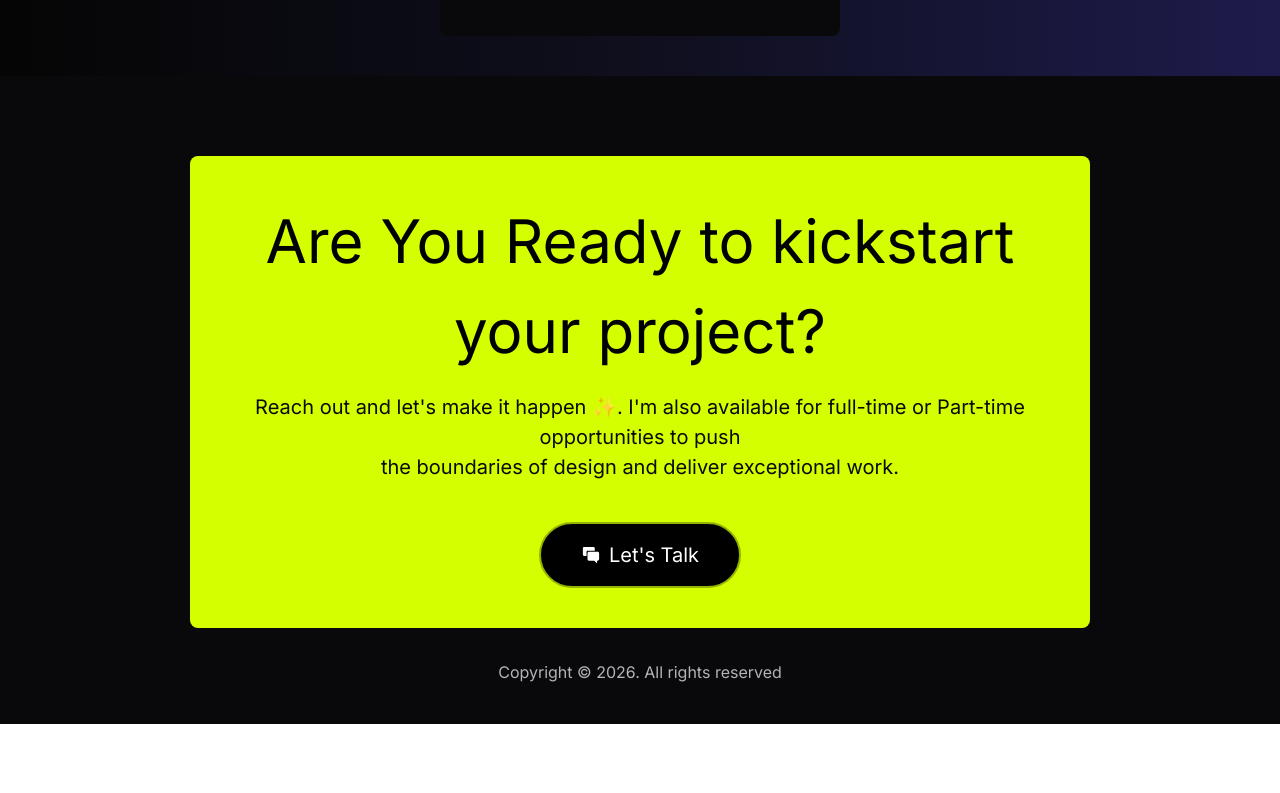
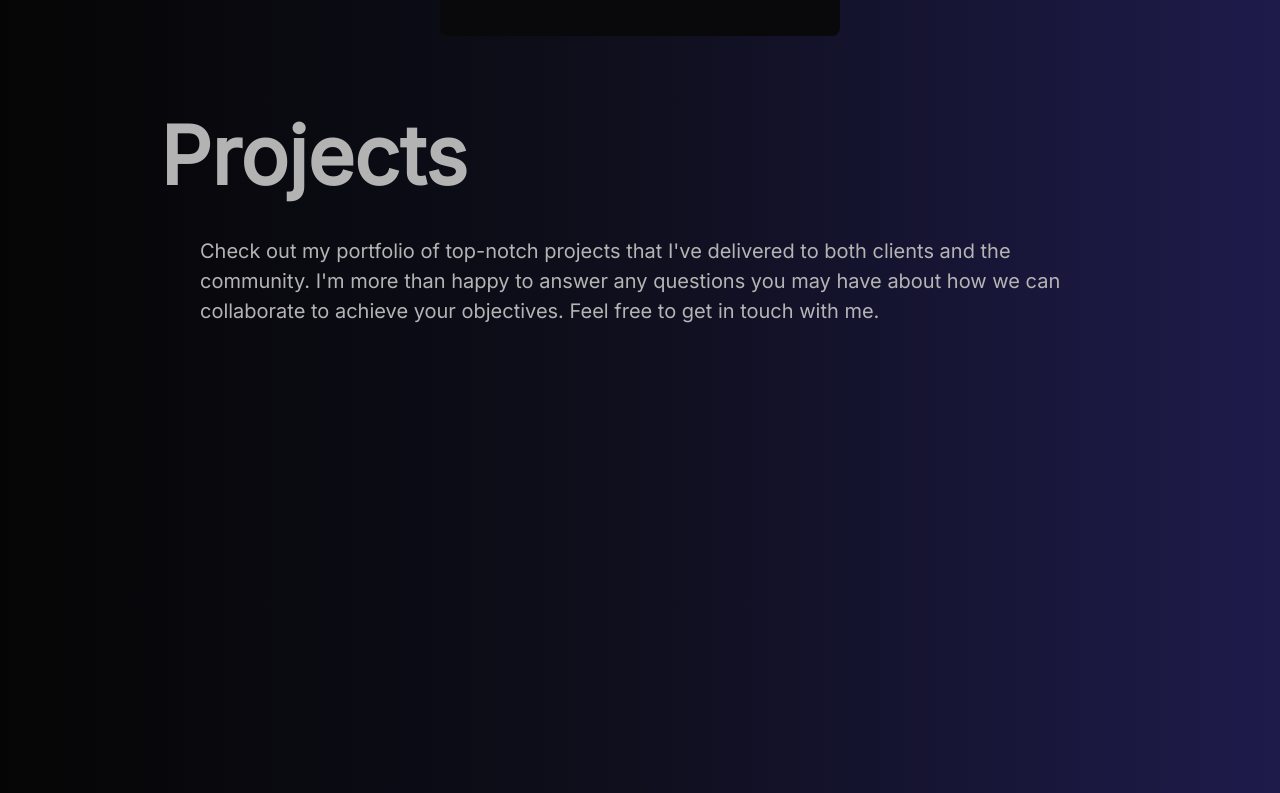
Before and after one commit to ruhul2003/My-Portfolio, a React (Vite) app: page / in a window 1280 px wide. Shown: the part 3967-4760 px from the top of the page. Before the commit the page ends 4691 px from the top, so only its background shows below. Built offline with nearby package versions, Linux system fonts and the light colour scheme.

Commit message:
Added projects

```diff
--- a/src/App.jsx
+++ b/src/App.jsx
@@ -5,6 +5,7 @@ import About from './Components/About';
 import Education from './Components/Education';
 import Services from './Components/Services';
 import Footer from './Components/Footer';
+import Projects from './Components/Projects';
 function App() {
   return (
     <div className="min-h-screen overflow-hidden no-scrollbar">
@@ -15,6 +16,7 @@ function App() {
         <About />
         <Education />
         <Services />
+        <Projects />
         <Footer />
       </main>
     </div>
--- /dev/null
+++ b/src/Components/Projects.jsx
@@ -0,0 +1,12 @@
+import React from 'react';
+
+const Projects = () => {
+    return (
+        <div className='min-h-screen w-9/12 mt-20 mx-auto'>
+            <h1 className="text-4xl md:text-6xl lg:text-[80px]  font-extrabold text-[#B3B3B3]">Projects</h1>
+            <p className='text-[#B4B4B4] mt-10 ml-10 text-[20px]'>Check out my portfolio of top-notch projects that I've delivered to both clients and the community. I'm more than happy to answer any questions you may have about how we can collaborate to achieve your objectives. Feel free to get in touch with me.</p>
+        </div>
+    );
+};
+
+export default Projects;
```
